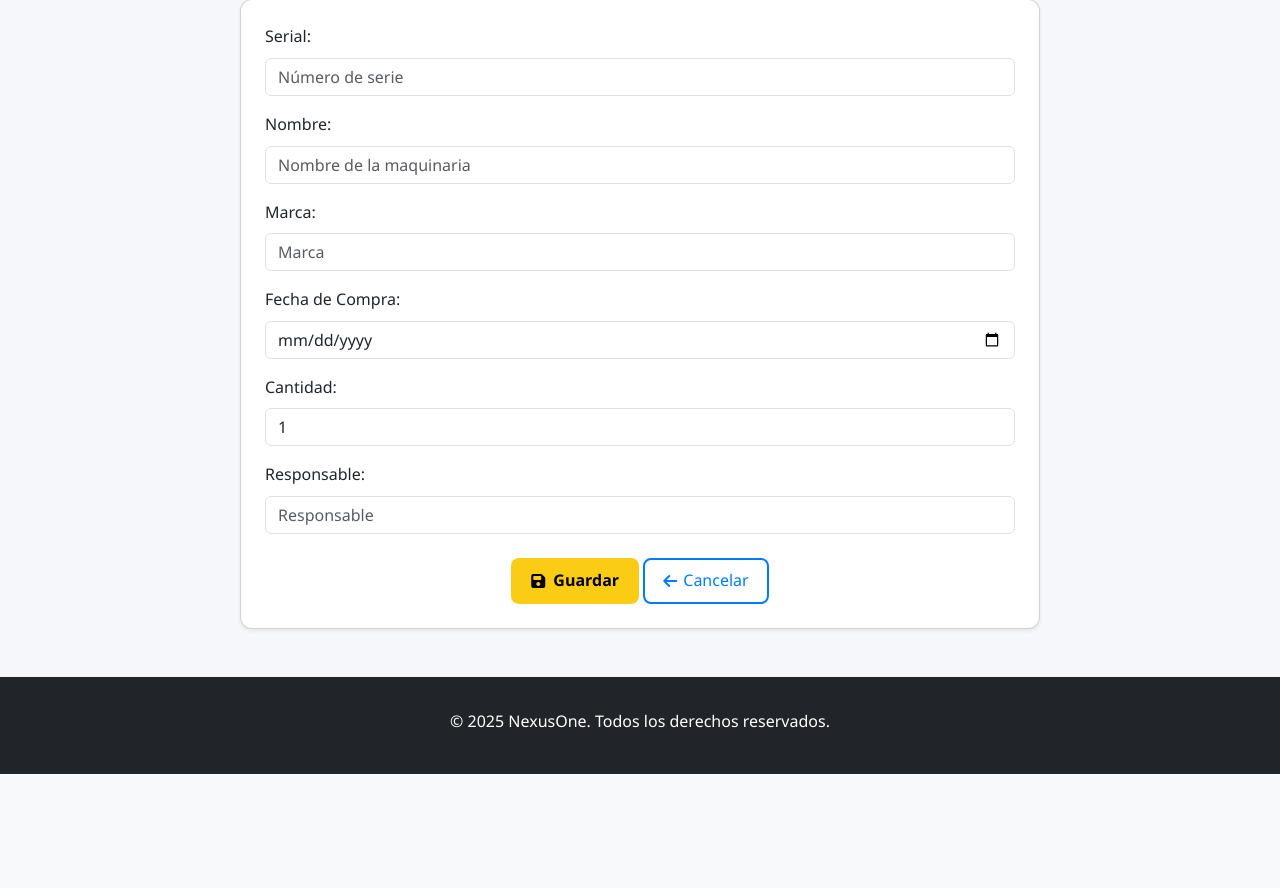
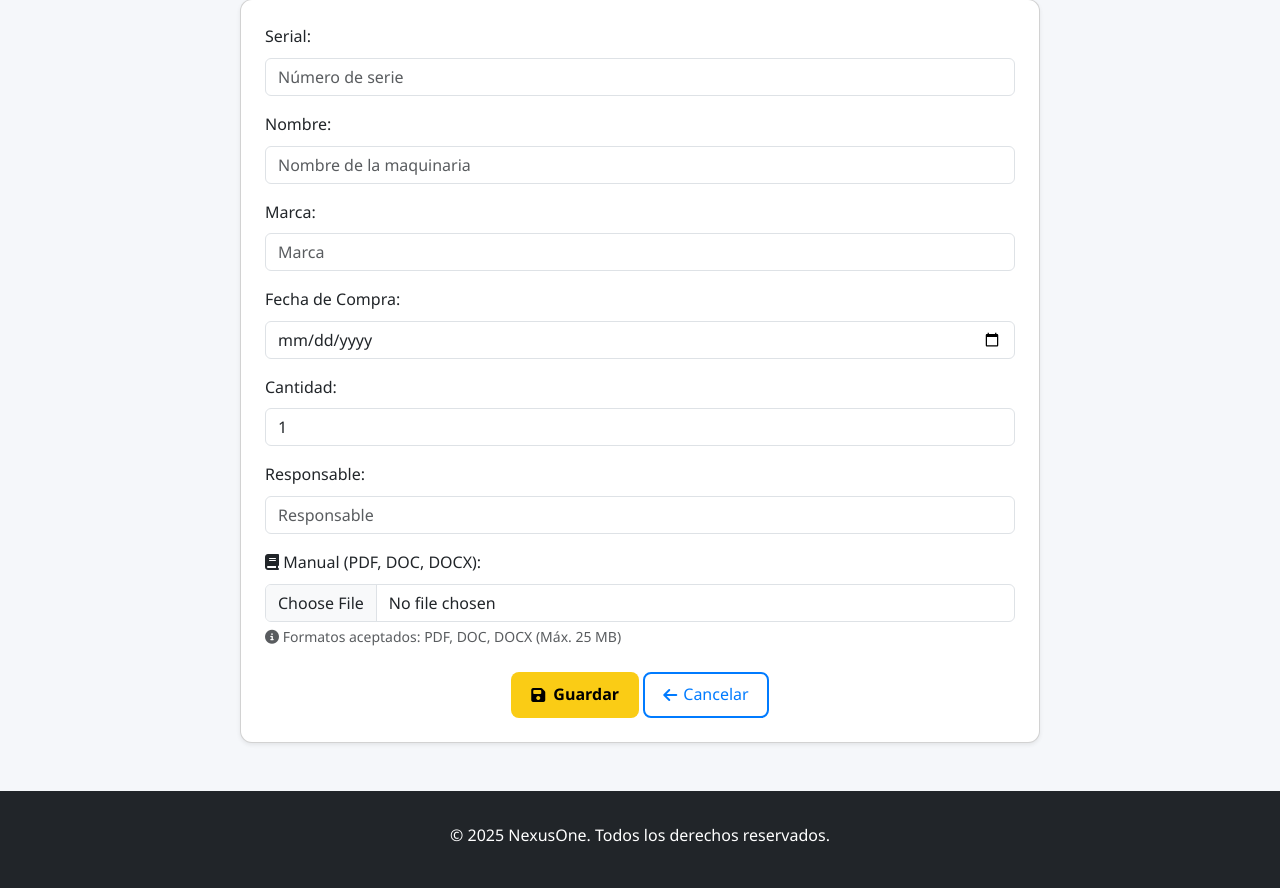
Before and after one commit to Planeacion2510/NX_01, a Django app: page /administrativa/inventario/maquinaria/nueva/ in a window 1280 px wide. Shown: the part 240-1128 px from the top of the page. Before the commit the page ends 1014 px from the top, so only its background shows below. Run offline with Django 5.2, Linux system fonts and the light colour scheme.

Commit message:
Actualización

```diff
--- a/nexusone/administrativa/inventario/forms.py
+++ b/nexusone/administrativa/inventario/forms.py
@@ -10,7 +10,7 @@ class InsumoForm(forms.ModelForm):
         fields = [
             "codigo",
             "nombre",
-            "proveedor",  # 🆕 CAMBIO: Reemplaza "descripcion"
+            "proveedor",
             "unidad",
             "precio_unitario",
             "stock_minimo",
@@ -27,7 +27,6 @@ class InsumoForm(forms.ModelForm):
                 "class": "form-control",
                 "placeholder": "Nombre del insumo"
             }),
-            # 🆕 CAMBIO: Select de Proveedor (reemplaza Textarea de descripción)
             "proveedor": forms.Select(attrs={
                 "class": "form-control",
             }),
@@ -62,37 +61,80 @@ class InsumoForm(forms.ModelForm):
         }
 
 # ==============================
-# 📌 MAQUINARIA
+# 🔧 MAQUINARIA (CON MANUAL)
 # ==============================
 class MaquinariaForm(forms.ModelForm):
     class Meta:
         model = Maquinaria
-        fields = ["serial", "nombre", "marca", "fecha_compra", "cantidad", "responsable"]
+        fields = [
+            "serial",
+            "nombre",
+            "marca",
+            "fecha_compra",
+            "cantidad",
+            "responsable",
+            "manual"  # 🆕 CAMPO AGREGADO
+        ]
         widgets = {
-            "serial": forms.TextInput(attrs={"class": "form-control", "placeholder": "Número de serie"}),
-            "nombre": forms.TextInput(attrs={"class": "form-control", "placeholder": "Nombre de la maquinaria"}),
-            "marca": forms.TextInput(attrs={"class": "form-control", "placeholder": "Marca"}),
-            "fecha_compra": forms.DateInput(attrs={"class": "form-control", "type": "date"}),
-            "cantidad": forms.NumberInput(attrs={"class": "form-control", "min": "1"}),
-            "responsable": forms.TextInput(attrs={"class": "form-control", "placeholder": "Responsable"}),
+            "serial": forms.TextInput(attrs={
+                "class": "form-control",
+                "placeholder": "Número de serie"
+            }),
+            "nombre": forms.TextInput(attrs={
+                "class": "form-control",
+                "placeholder": "Nombre de la maquinaria"
+            }),
+            "marca": forms.TextInput(attrs={
+                "class": "form-control",
+                "placeholder": "Marca"
+            }),
+            "fecha_compra": forms.DateInput(attrs={
+                "class": "form-control",
+                "type": "date"
+            }),
+            "cantidad": forms.NumberInput(attrs={
+                "class": "form-control",
+                "min": "1"
+            }),
+            "responsable": forms.TextInput(attrs={
+                "class": "form-control",
+                "placeholder": "Responsable"
+            }),
+            # 🆕 WIDGET PARA EL MANUAL
+            "manual": forms.FileInput(attrs={
+                "class": "form-control",
+                "accept": ".pdf,.doc,.docx"
+            }),
         }
 
 # ==============================
-# 📌 HERRAMIENTAS
+# 🔨 HERRAMIENTAS
 # ==============================
 class HerramientaForm(forms.ModelForm):
     class Meta:
         model = Herramienta
         fields = ["nombre", "descripcion", "cantidad", "responsable"]
         widgets = {
-            "nombre": forms.TextInput(attrs={"class": "form-control", "placeholder": "Nombre de la herramienta"}),
-            "descripcion": forms.Textarea(attrs={"class": "form-control", "rows": 3}),
-            "cantidad": forms.NumberInput(attrs={"class": "form-control", "min": "0"}),
-            "responsable": forms.TextInput(attrs={"class": "form-control", "placeholder": "Responsable"}),
+            "nombre": forms.TextInput(attrs={
+                "class": "form-control",
+                "placeholder": "Nombre de la herramienta"
+            }),
+            "descripcion": forms.Textarea(attrs={
+                "class": "form-control",
+                "rows": 3
+            }),
+            "cantidad": forms.NumberInput(attrs={
+                "class": "form-control",
+                "min": "0"
+            }),
+            "responsable": forms.TextInput(attrs={
+                "class": "form-control",
+                "placeholder": "Responsable"
+            }),
         }
 
 # ==============================
-# 📌 KARDEX
+# 📋 KARDEX
 # ==============================
 class MovimientoKardexForm(forms.ModelForm):
     class Meta:
@@ -101,7 +143,17 @@ class MovimientoKardexForm(forms.ModelForm):
         widgets = {
             "insumo": forms.Select(attrs={"class": "form-control"}),
             "tipo": forms.Select(attrs={"class": "form-control"}),
-            "cantidad": forms.NumberInput(attrs={"class": "form-control", "min": "1"}),
-            "observacion": forms.Textarea(attrs={"class": "form-control", "rows": 3, "placeholder": "Observación del movimiento..."}),
-            "fecha": forms.DateInput(attrs={"class": "form-control", "type": "date"}),
+            "cantidad": forms.NumberInput(attrs={
+                "class": "form-control",
+                "min": "1"
+            }),
+            "observacion": forms.Textarea(attrs={
+                "class": "form-control",
+                "rows": 3,
+                "placeholder": "Observación del movimiento..."
+            }),
+            "fecha": forms.DateInput(attrs={
+                "class": "form-control",
+                "type": "date"
+            }),
         }
--- a/nexusone/administrativa/inventario/models.py
+++ b/nexusone/administrativa/inventario/models.py
@@ -1,5 +1,6 @@
 from django.db import models
 from django.utils import timezone
+from datetime import date
 from nexusone.administrativa.compras.models import Proveedor  # 🔗 importamos
 
 # ---------------------------
@@ -67,6 +68,7 @@ class MovimientoKardex(models.Model):
     def __str__(self):
         return f"{self.tipo} {self.cantidad} {self.insumo.nombre} ({self.fecha.date()})"
 
+
 # ---------------------------
 # HERRAMIENTAS
 # ---------------------------
@@ -107,7 +109,53 @@ class Maquinaria(models.Model):
     fecha_compra = models.DateField("Fecha de Compra", null=True, blank=True)
     cantidad = models.PositiveIntegerField("Cantidad", default=1)
     responsable = models.CharField("Responsable", max_length=100, blank=True)
+
+    manual = models.FileField(
+        "Manual",
+        upload_to='manuales/',
+        null=True,
+        blank=True,
+        help_text="Archivo PDF del manual de la maquinaria"
+    )
+
     creado = models.DateTimeField(auto_now_add=True)
+
+    # 🆕 MÉTODO PARA CALCULAR TIEMPO DE USO
+    @property
+    def tiempo_uso(self):
+        """
+        Calcula el tiempo de uso desde la fecha de compra hasta hoy
+        Retorna un string en formato: "X años Y días" o "X días"
+        """
+        if not self.fecha_compra:
+            return "Sin fecha de compra"
+
+        hoy = date.today()
+        diferencia = hoy - self.fecha_compra
+        dias_totales = diferencia.days
+
+        # Si es menos de un año, solo mostrar días
+        if dias_totales < 365:
+            return f"{dias_totales} días"
+
+        # Calcular años y días restantes
+        años = dias_totales // 365
+        dias_restantes = dias_totales % 365
+
+        # Formato de salida
+        if dias_restantes == 0:
+            return f"{años} año{'s' if años != 1 else ''}"
+        else:
+            return f"{años} año{'s' if años != 1 else ''} {dias_restantes} día{'s' if dias_restantes != 1 else ''}"
+
+    # 🔄 MÉTODO ANTERIOR (para compatibilidad)
+    @property
+    def anios_uso(self):
+        """Método antiguo que retorna solo los años (para compatibilidad)"""
+        if not self.fecha_compra:
+            return 0
+        diferencia = date.today() - self.fecha_compra
+        return diferencia.days // 365
 
     def __str__(self):
         return f"{self.nombre} ({self.marca})"
--- a/nexusone/administrativa/inventario/templates/administrativa/inventario/herramientas/listar_herramientas.html
+++ b/nexusone/administrativa/inventario/templates/administrativa/inventario/herramientas/listar_herramientas.html
@@ -35,7 +35,7 @@
             <thead>
                 <tr>
                     <th>Nombre</th>
-                    <th>Descripción</th>
+                    <th>Código</th>
                     <th>Cantidad</th>
                     <th>Responsable</th>
                     <th>Acciones</th>
--- a/nexusone/administrativa/inventario/templates/administrativa/inventario/herramientas/nueva_herramienta.html
+++ b/nexusone/administrativa/inventario/templates/administrativa/inventario/herramientas/nueva_herramienta.html
@@ -17,7 +17,7 @@
             </div>
 
             <div class="form-group mb-3">
-                <label for="id_descripcion" class="form-label">Descripción:</label>
+                <label for="id_descripcion" class="form-label">Código:</label>
                 {{ form.descripcion }}
             </div>
 
--- a/nexusone/administrativa/inventario/templates/administrativa/inventario/maquinaria/nueva_maquinaria.html
+++ b/nexusone/administrativa/inventario/templates/administrativa/inventario/maquinaria/nueva_maquinaria.html
@@ -3,10 +3,14 @@
 
 {% block content %}
 <div class="container mt-5">
-    <h2 class="section-title"><i class="fas fa-plus-circle"></i> Registrar Nueva Maquinaria</h2>
+    <h2 class="section-title">
+        <i class="fas fa-plus-circle"></i>
+        {% if form.instance.pk %}Editar{% else %}Registrar Nueva{% endif %} Maquinaria
+    </h2>
 
     <div class="card p-4 shadow-sm mx-auto" style="max-width: 800px;">
-        <form method="post" class="form-modern">
+        <!-- 🆕 AGREGADO enctype="multipart/form-data" -->
+        <form method="post" enctype="multipart/form-data" class="form-modern">
             {% csrf_token %}
 
             <div class="form-group mb-3">
@@ -39,6 +43,32 @@
                 {{ form.responsable }}
             </div>
 
+            <!-- 🆕 CAMPO DE MANUAL -->
+            <div class="form-group mb-3">
+                <label for="id_manual" class="form-label">
+                    <i class="fas fa-book"></i> Manual (PDF, DOC, DOCX):
+                </label>
+                {{ form.manual }}
+
+                <!-- Mostrar manual actual si existe -->
+                {% if form.instance.manual %}
+                    <div class="mt-2">
+                        <small class="text-muted">
+                            <i class="fas fa-file-pdf text-danger"></i>
+                            Manual actual:
+                            <a href="{{ form.instance.manual.url }}" target="_blank">
+                                Ver manual actual
+                            </a>
+                        </small>
+                    </div>
+                {% endif %}
+
+                <small class="form-text text-muted d-block mt-1">
+                    <i class="fas fa-info-circle"></i>
+                    Formatos aceptados: PDF, DOC, DOCX (Máx. 25 MB)
+                </small>
+            </div>
+
             <div class="text-center mt-4">
                 <button type="submit" class="btn-amarillo">
                     <i class="fas fa-save"></i> Guardar
--- a/nexusone/administrativa/inventario/views.py
+++ b/nexusone/administrativa/inventario/views.py
@@ -75,7 +75,7 @@ def eliminar_insumo(request, pk):
 
 
 # ============================================
-# MAQUINARIA
+# MAQUINARIA (🆕 CON request.FILES)
 # ============================================
 def lista_maquinaria(request):
     maquinas = Maquinaria.objects.all()
@@ -83,7 +83,8 @@ def lista_maquinaria(request):
 
 def nueva_maquinaria(request):
     if request.method == "POST":
-        form = MaquinariaForm(request.POST)
+        # 🆕 AGREGADO request.FILES para archivos
+        form = MaquinariaForm(request.POST, request.FILES)
         if form.is_valid():
             form.save()
             return redirect("administrativa:inventario:lista_maquinaria")
@@ -94,7 +95,8 @@ def nueva_maquinaria(request):
 def editar_maquinaria(request, pk):
     maquina = get_object_or_404(Maquinaria, pk=pk)
     if request.method == "POST":
-        form = MaquinariaForm(request.POST, instance=maquina)
+        # 🆕 AGREGADO request.FILES para archivos
+        form = MaquinariaForm(request.POST, request.FILES, instance=maquina)
         if form.is_valid():
             form.save()
             return redirect("administrativa:inventario:lista_maquinaria")
```
Also changed, not shown: nexusone/administrativa/inventario/templates/administrativa/inventario/maquinaria/listar_maquinaria.html (+31 -8 lines), nexusone/settings.py (+11 -0 lines).
